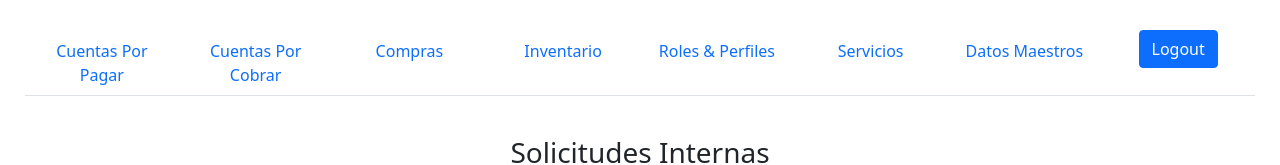
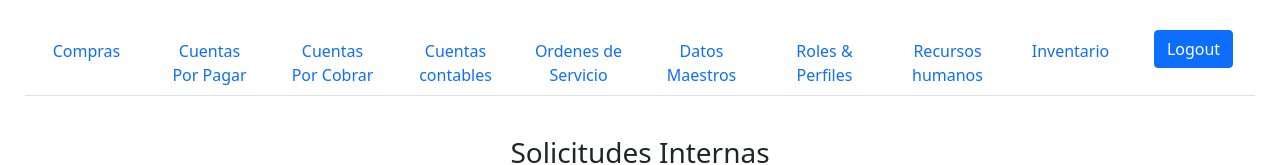
Before and after one commit to davidneitor185/erp_uv, a React (Create React App) app: page /principal in a window 1280 px wide. Shown: the top 165 px of the page. Built offline with nearby package versions, Linux system fonts and the light colour scheme; no server answers.

Commit message:
Navbar completa

```diff
--- a/src/view/componentes/Navbar.js
+++ b/src/view/componentes/Navbar.js
@@ -3,28 +3,34 @@ import React from 'react';
 import { Button, Nav } from 'react-bootstrap';
 
 const Navbar = () => {
-  return <div style={{paddingLeft:25, paddingRight:25, marginTop:30}}>
+  return <div style={{ paddingLeft: 25, paddingRight: 25, marginTop: 30 }}>
     <Nav justify variant="tabs" defaultActiveKey="/home">
+      <Nav.Item>
+        <Nav.Link href="/principal">Compras</Nav.Link>
+      </Nav.Item>
       <Nav.Item>
         <Nav.Link href="/cuentasporpagar">Cuentas Por Pagar</Nav.Link>
       </Nav.Item>
       <Nav.Item>
-    <Nav.Link href="/">Cuentas Por Cobrar</Nav.Link>
+        <Nav.Link href="/cuentasporcobrar">Cuentas Por Cobrar</Nav.Link>
       </Nav.Item>
       <Nav.Item>
-    <Nav.Link href="/principal">Compras</Nav.Link>
+        <Nav.Link href="/cuentascontables">Cuentas contables</Nav.Link>
       </Nav.Item>
       <Nav.Item>
-    <Nav.Link href="/">Inventario</Nav.Link>
+        <Nav.Link href="/ordenesservicio">Ordenes de Servicio</Nav.Link>
       </Nav.Item>
       <Nav.Item>
-    <Nav.Link href="/">Roles & Perfiles</Nav.Link>
+        <Nav.Link href="/datosmaestros">Datos Maestros</Nav.Link>
       </Nav.Item>
       <Nav.Item>
-    <Nav.Link href="/">Servicios</Nav.Link>
+        <Nav.Link href="/rolesyperfiles">Roles & Perfiles</Nav.Link>
       </Nav.Item>
       <Nav.Item>
-    <Nav.Link href="/">Datos Maestros</Nav.Link>
+        <Nav.Link href="/recursoshumanos">Recursos humanos</Nav.Link>
+      </Nav.Item>
+      <Nav.Item>
+        <Nav.Link href="/inventario">Inventario</Nav.Link>
       </Nav.Item>
       <Nav.Item>
         <Button>Logout</Button>
```
Lines whose indentation alone changed are shown as unchanged.
